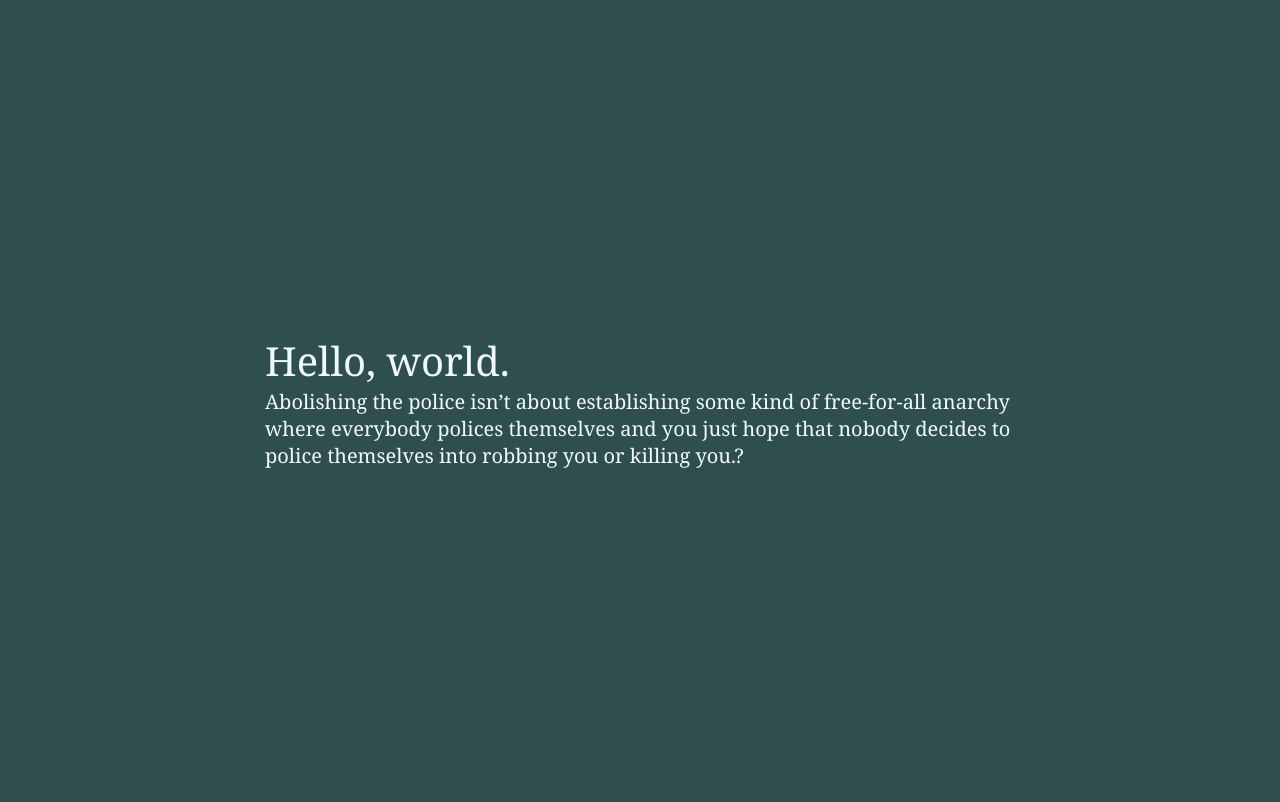
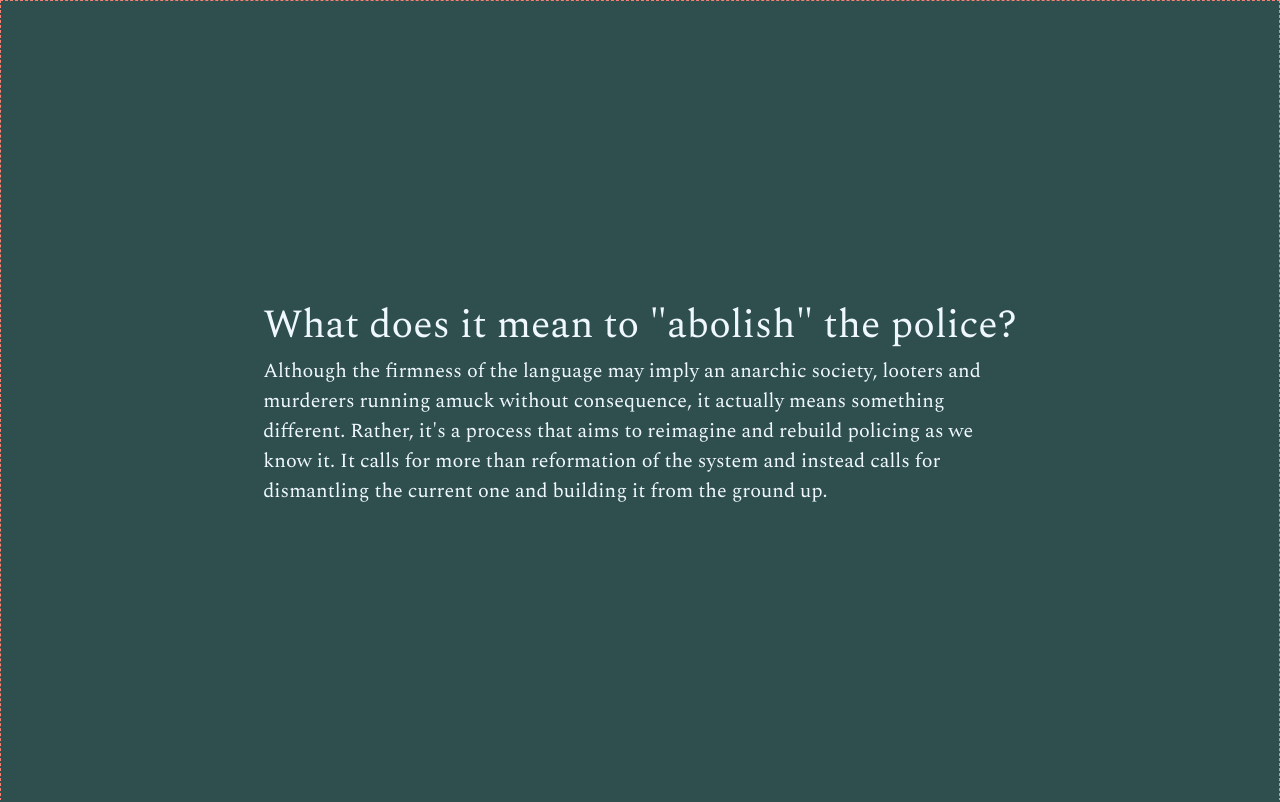
Before and after one commit to Rizz0S/abolish, a plain HTML site: page index.html in a window 1280 px wide. Shown: the top 802 px of the page. Drawn offline with nearby package versions, Linux system fonts and the light colour scheme.

Commit message:
update readme, content, css

```diff
--- a/index.html
+++ b/index.html
@@ -19,10 +19,10 @@
     <section class="one">
       <div>
         <span class="content-header">
-        Hello, world.
+          What does it mean to "abolish" the police?
         </span>
         <div class="content">
-        Abolishing the police isn’t about establishing some kind of free-for-all anarchy where everybody polices themselves and you just hope that nobody decides to police themselves into robbing you or killing you.?
+          Although the firmness of the language may imply an anarchic society, looters and murderers running amuck without consequence, it actually means something different. Rather, it's a process that aims to reimagine and rebuild policing as we know it. It calls for more than reformation of the system and instead calls for dismantling the current one and building it from the ground up.
         </div>
     </section>
     <section class="two">
--- a/style.css
+++ b/style.css
@@ -1,10 +1,19 @@
+@import url('https://fonts.googleapis.com/css2?family=Spectral:ital,wght@0,200;0,300;0,400;0,600;1,200&display=swap');
 * {
-  font-family: Georgia, 'Times New Roman', Times, serif;
+  font-family: 'Spectral', serif;
+  font-weight: 200;
   color: aliceblue;
 }
 
 body {
   background-color: darkslategrey;
+  height: 100vh;
+  overflow: scroll;
+  scroll-snap-type: y mandatory;
+}
+
+html {
+  overflow: hidden;
 }
 
 html, body {
@@ -21,12 +30,15 @@ section {
 	min-height: calc(100vh + 1px) /* +1px fixes firefox bugs */;
 	width: 100vw;
 	padding: 20px;
-	box-sizing: border-box;
+  box-sizing: border-box;
+  border: 1px dashed salmon;
+  scroll-snap-align: start;
 }
+
 
 .content-header {
   font-size: 4rem;
-  font-style: bold;
+  font-weight: 300;
 }
 
 .content {
```
Also changed, not shown: 1 other file. Lines whose indentation alone changed are shown as unchanged.
